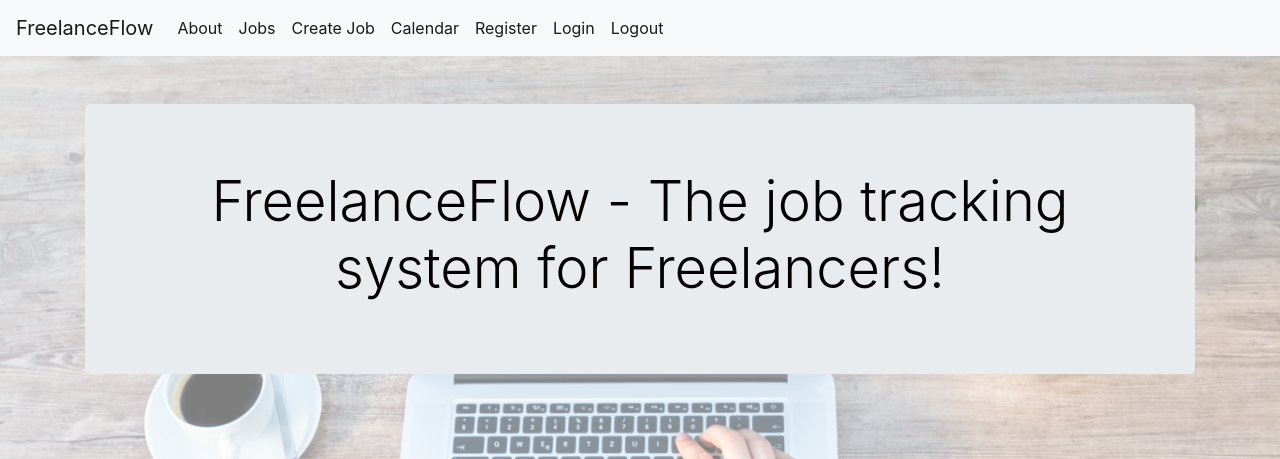
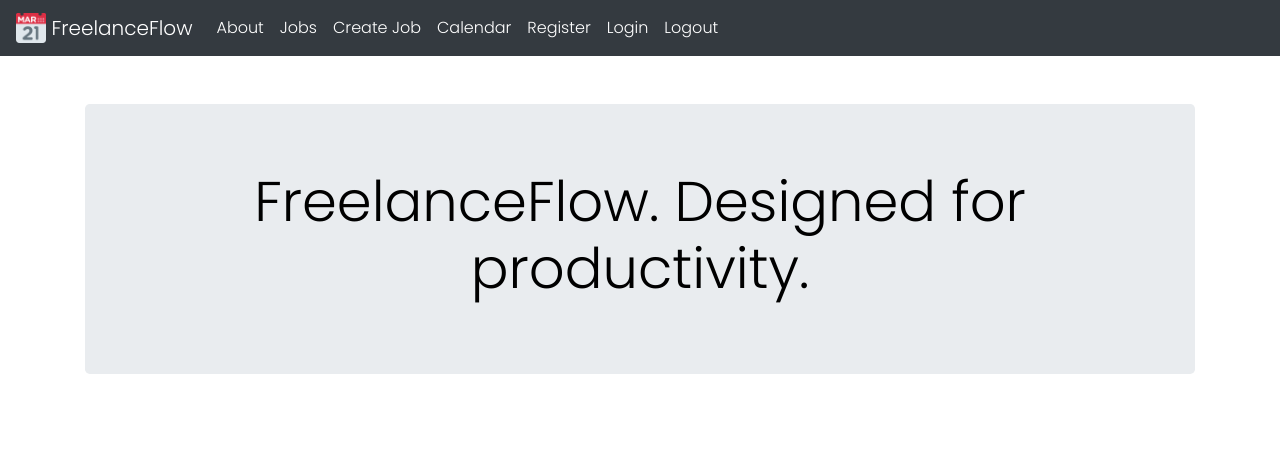
Before and after one commit to LukeM94/B8IT150-CA, a Flask app: page / in a window 1280 px wide. Shown: the top 459 px of the page. Run offline with Flask 3, Linux system fonts and the light colour scheme; some libraries are stand-ins or nearby versions.

Commit message:
Style Tweaks
Import Google Fonts and added some icons

```diff
--- a/static/css/style.css
+++ b/static/css/style.css
@@ -1,3 +1,13 @@
+@import url('https://fonts.googleapis.com/css2?family=Poppins:ital,wght@0,100;0,200;0,300;0,400;0,500;0,600;0,700;0,800;0,900;1,100;1,200;1,300;1,400;1,500;1,600;1,700;1,800;1,900&display=swap');
+
+body {
+  margin: 0;
+  padding: 0;
+  background-color: rgb(255, 255, 255);
+  font-family: 'Poppins', sans-serif;
+  font-weight: 300;
+}
+
 h1 {
   color: rgb(0, 0, 0);
   text-align: center;
@@ -9,7 +19,7 @@ h1 {
   left: 0;
   width: 100%;
   height: 100%;
-    background-image: url('../images/hero.jpg');
+  /*background-image: url('../images/hero.jpg');*/
   background-size: cover;
   background-position: center;
   opacity: 0.5;
--- a/templates/base.html
+++ b/templates/base.html
@@ -5,11 +5,15 @@
     <meta name="viewport" content="width=device-width, initial-scale=1, shrink-to-fit=no">
     <link rel="stylesheet" href="https://cdn.jsdelivr.net/npm/bootstrap@4.4.1/dist/css/bootstrap.min.css" integrity="sha384-Vkoo8x4CGsO3+Hhxv8T/Q5PaXtkKtu6ug5TOeNV6gBiFeWPGFN9MuhOf23Q9Ifjh" crossorigin="anonymous">
     <link rel="stylesheet" href="../static/css/style.css">
+    <link rel="icon" type="image/x-icon" href="../static/images/favicon.ico">
     <title>{% block title %} {% endblock %}</title>
   </head>
   <body>
-    <nav class="navbar navbar-expand-md navbar-light bg-light">
-        <a class="navbar-brand" href="{{ url_for('index')}}">FreelanceFlow</a>
+    <nav class="navbar navbar-expand-md navbar-dark bg-dark">
+        <a class="navbar-brand" href="{{ url_for('index')}}">
+          <img src="../static/images/logo.png" width="30" height="30" class="d-inline-block align-top" alt="FreelanceFlow Logo">
+          FreelanceFlow
+        </a>
         <button class="navbar-toggler" type="button" data-toggle="collapse" data-target="#navbarNav" aria-controls="navbarNav" aria-expanded="false" aria-label="Toggle navigation">
             <span class="navbar-toggler-icon"></span>
         </button>
--- a/templates/index.html
+++ b/templates/index.html
@@ -1,7 +1,7 @@
 {% extends 'base.html' %}
 
 {% block title %} FreelanceFlow - The job tracking system for Freelancers! {% endblock %}
-{% block jumbotron_title %} FreelanceFlow - The job tracking system for Freelancers! {% endblock %}
+{% block jumbotron_title %} FreelanceFlow. Designed for productivity. {% endblock %}
 {% block content %}
     <div class="heroImage">
     </div>
```
Also changed, not shown: freelanceflow.db, static/images/favicon.ico (added), static/images/logo.png (added). Lines whose indentation alone changed are shown as unchanged.
